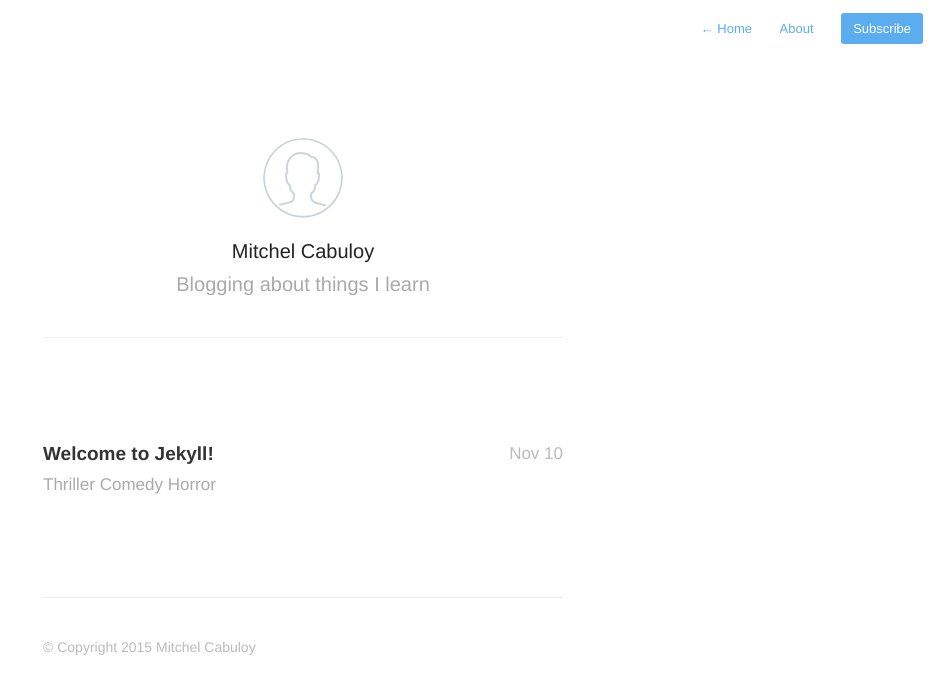
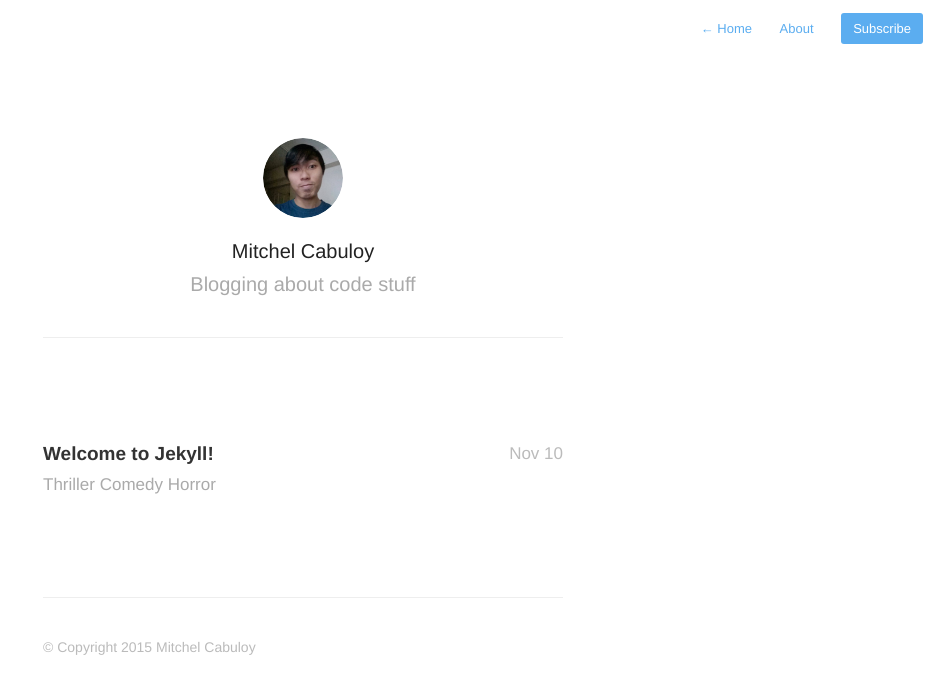
Before and after one commit to mixxorz/mixxorz.github.io, a Jekyll site: the page built from index.html, in a window 1280 px wide. Shown: the top 694 px of the page, without its empty margins (337-1280 px from the left). Built offline with Jekyll 4.4.1, drawn with Linux system fonts in a browser that asks for light colours; nearby versions of some CDN libraries; Markdown is read by kramdown in place of the engine named in the settings; the list of posts is cut into pages by our own code.

Commit message:
Update avatar and blog description

```diff
--- a/_config.yml
+++ b/_config.yml
@@ -1,6 +1,6 @@
 name: Ramblings of a Dev
-description: Blogging about things I learn
-meta_description: "Ramblings of a Dev, Blogging about things I learn"
+description: Blogging about code stuff
+meta_description: "Ramblings of a Dev, Blogging about code stuff"
 
 aboutPage: true
 
```
Also changed, not shown: assets/images/avatar.png, assets/images/avatar@2x.png.
